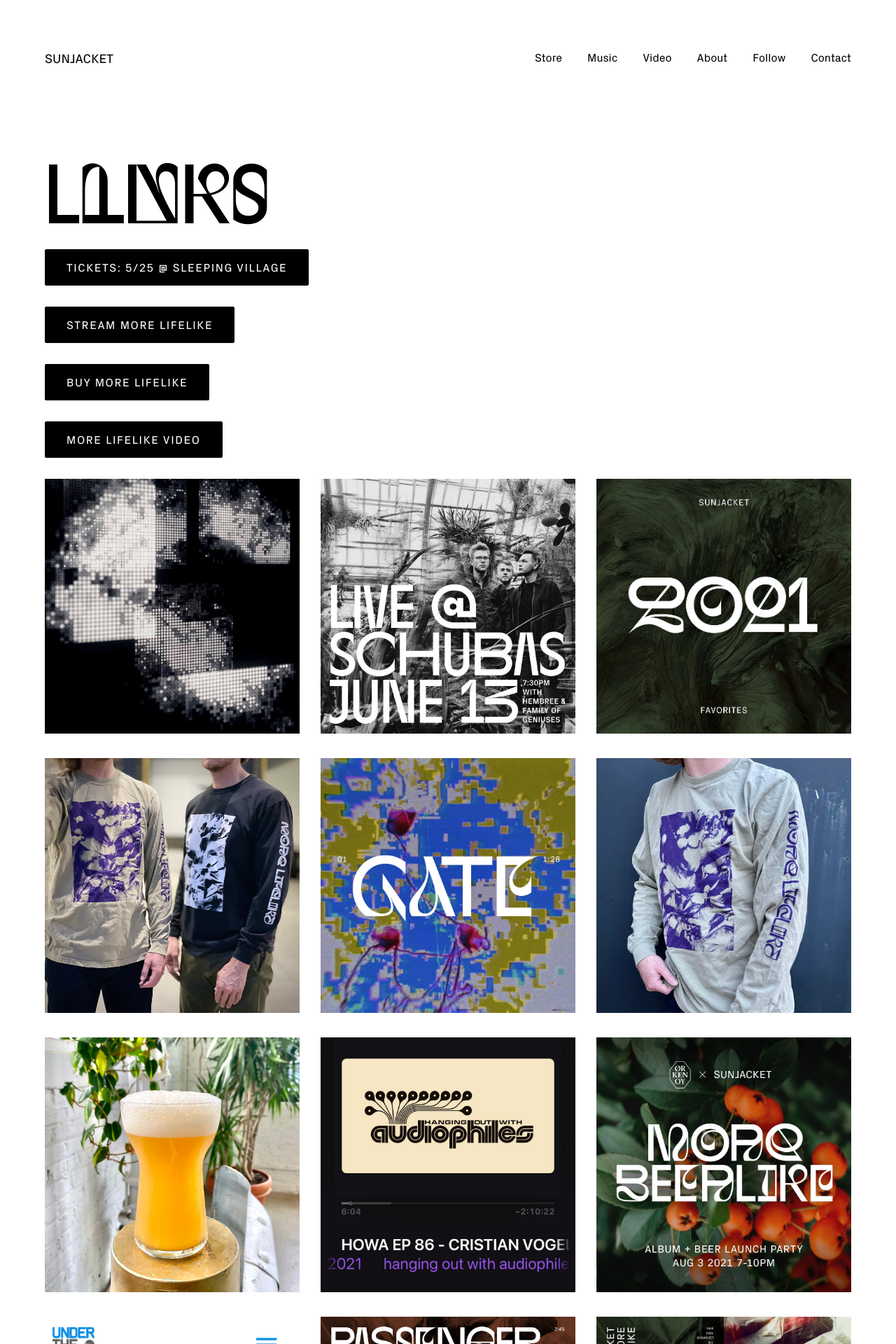
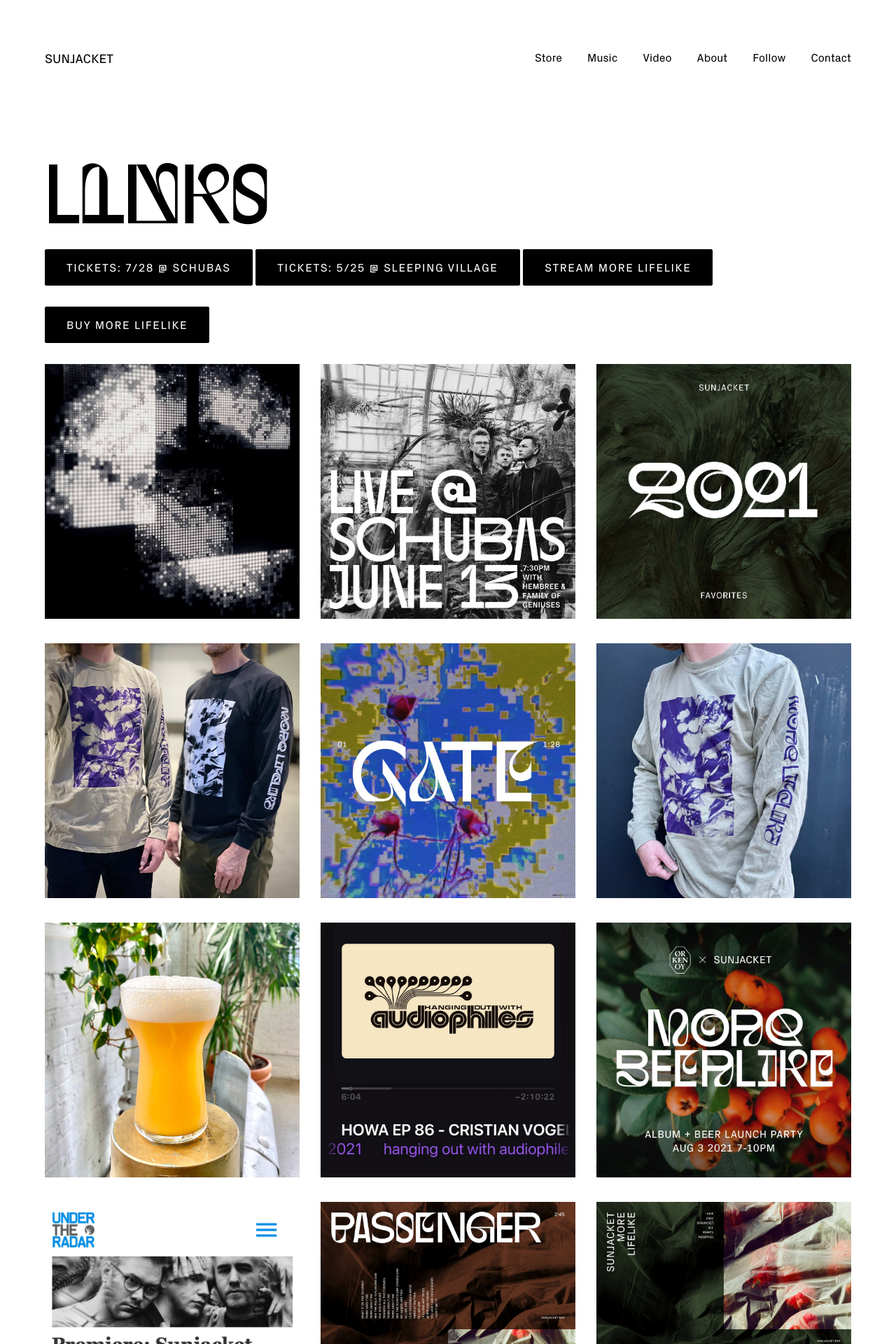
Before and after one commit to sunjacket/sunjacket.github.io, a Jekyll site: the page built from links.html, in a window 1280 px wide. Shown: the top 1920 px of the page at 70% size. Built offline with Jekyll 4.4.1, drawn with Linux system fonts in a browser that asks for light colours; comment, search, counter and statistics services are not loaded.

Commit message:
update links page

```diff
--- a/_sass/_styles.scss
+++ b/_sass/_styles.scss
@@ -116,7 +116,7 @@
     }
   }
   /* pre-order button */
-  &.btn-pre-order {
+  &.btn-pre-order, &.btn-ig {
     color: $white;
     border-color: $black;
     background-color: $black;
@@ -126,6 +126,10 @@
       background-color: $white;
     }
   }
+  &.btn-ig {
+    margin-bottom: 30px;
+  }
+
   /* ticket/rsvp buttons */
   &.btn-buy-tickets,
   &.btn-rsvp {
--- a/links.html
+++ b/links.html
@@ -10,21 +10,13 @@
 
     <h2 class="section-title">Links</h2>
 
-    <div class="ig-pre-order">
-      <a class="btn btn-pre-order" href="https://link.dice.fm/yd11ec6d0611">TICKETS: 5/25 @ Sleeping Village</a>
-    </div>
+      <a class="btn btn-ig" href="https://event.sunjacket.net/2023-07-28-schubas-tavern-IG">TICKETS: 7/28 @ Schubas</a>
 
-    <div class="ig-pre-order">
-      <a class="btn btn-pre-order" href="https://distrokid.com/hyperfollow/sunjacket/more-lifelike">Stream More Lifelike</a>
-    </div>
+      <a class="btn btn-ig" href="https://link.dice.fm/yd11ec6d0611">TICKETS: 5/25 @ Sleeping Village</a>
 
-    <div class="ig-pre-order">
-      <a class="btn btn-pre-order" href="https://sunjacket.bandcamp.com/album/more-lifelike">Buy More Lifelike</a>
-    </div>
+      <a class="btn btn-ig" href="https://distrokid.com/hyperfollow/sunjacket/more-lifelike">Stream More Lifelike</a>
 
-    <div class="ig-pre-order">
-      <a class="btn btn-pre-order" href="https://smarturl.it/MoreLifelikeVideo">More Lifelike Video</a>
-    </div>
+      <a class="btn btn-ig" href="https://sunjacket.bandcamp.com/album/more-lifelike">Buy More Lifelike</a>
 
     <ul class="row">
       <!-- post -->
```
